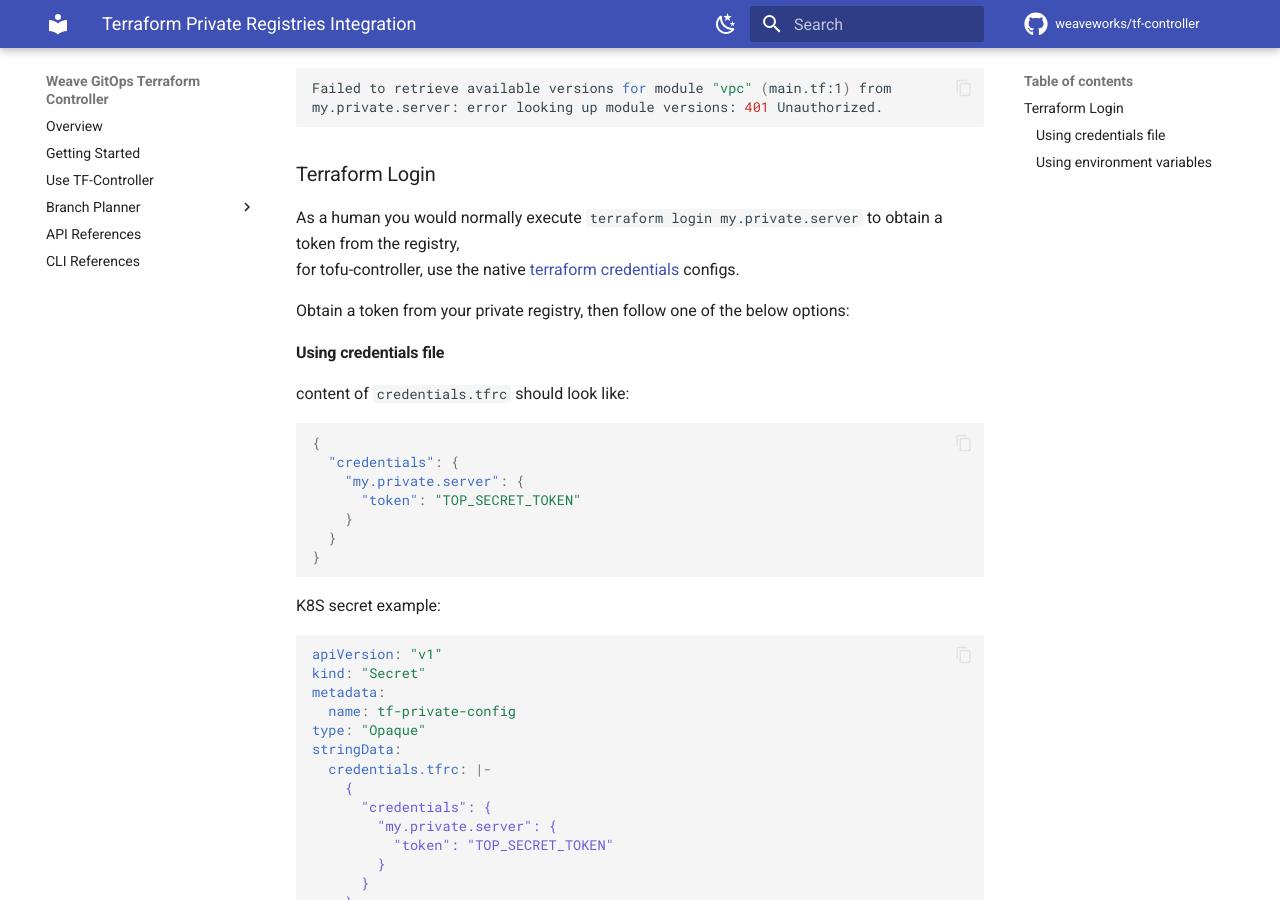
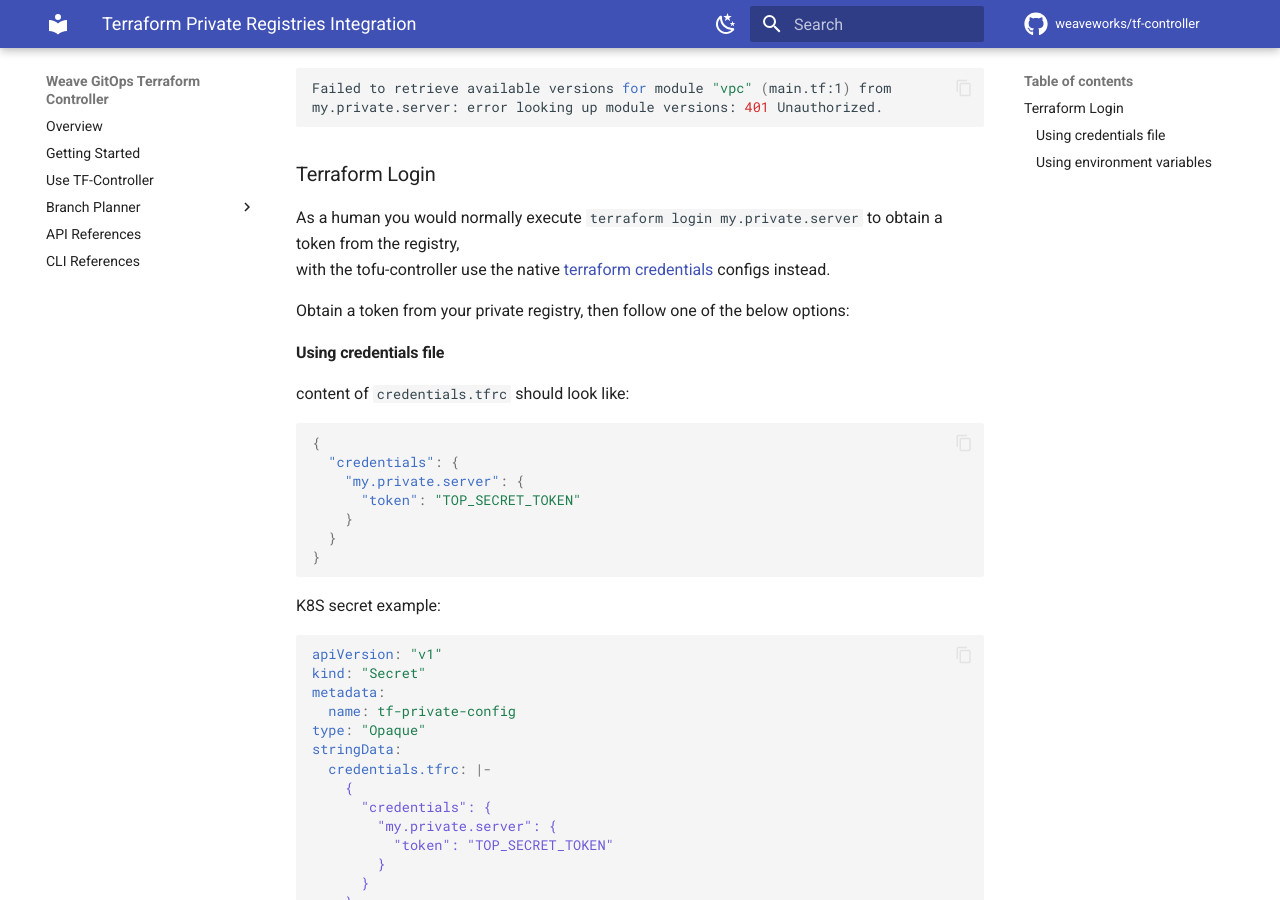
Before and after one commit to flux-iac/tofu-controller, an MkDocs documentation site: the page built from docs/use-tf-controller/integration-with-terraform-private-registries.md, in a window 1280 px wide and 900 px high, scrolled down 467 px. Built offline with MkDocs 1.6.1 and Material for MkDocs 9.7.7, drawn with Linux system fonts in a browser that asks for light colours; comment, search, counter and statistics services are not loaded.

Commit message:
Update docs/use-tf-controller/integration-with-terraform-private-registries.md
Co-authored-by: Tonni Follmann <ilithanos@users.noreply.github.com>

```diff
--- a/docs/use-tf-controller/integration-with-terraform-private-registries.md
+++ b/docs/use-tf-controller/integration-with-terraform-private-registries.md
@@ -19,7 +19,7 @@
 
 ### Terraform Login
 As a human you would normally execute `terraform login my.private.server` to obtain a token from the registry,
-for tofu-controller, use the native [terraform credentials](https://developer.hashicorp.com/terraform/cli/config/config-file#credentials) configs.
+with the tofu-controller use the native [terraform credentials](https://developer.hashicorp.com/terraform/cli/config/config-file#credentials) configs instead.
 
 Obtain a token from your private registry, then follow one of the below options:
 
```
